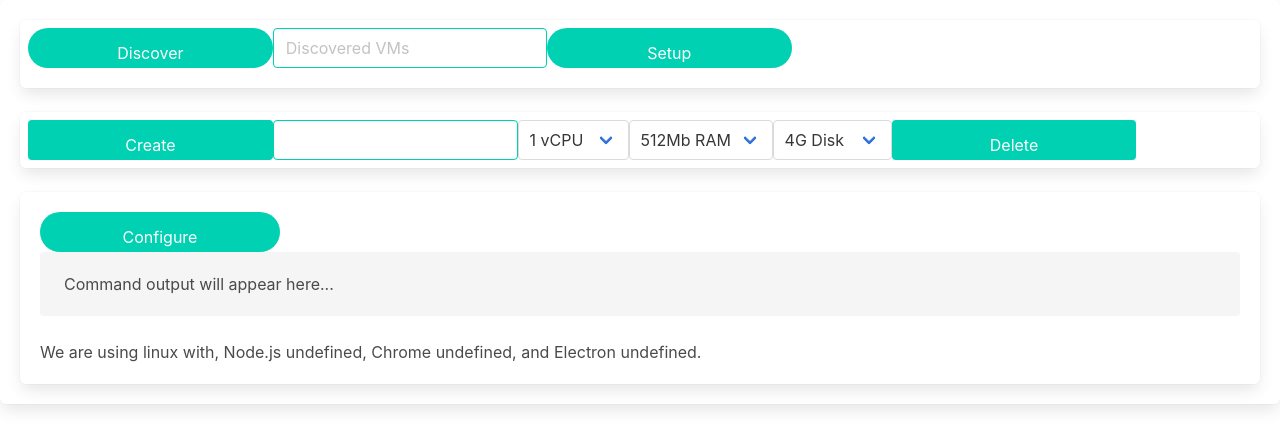
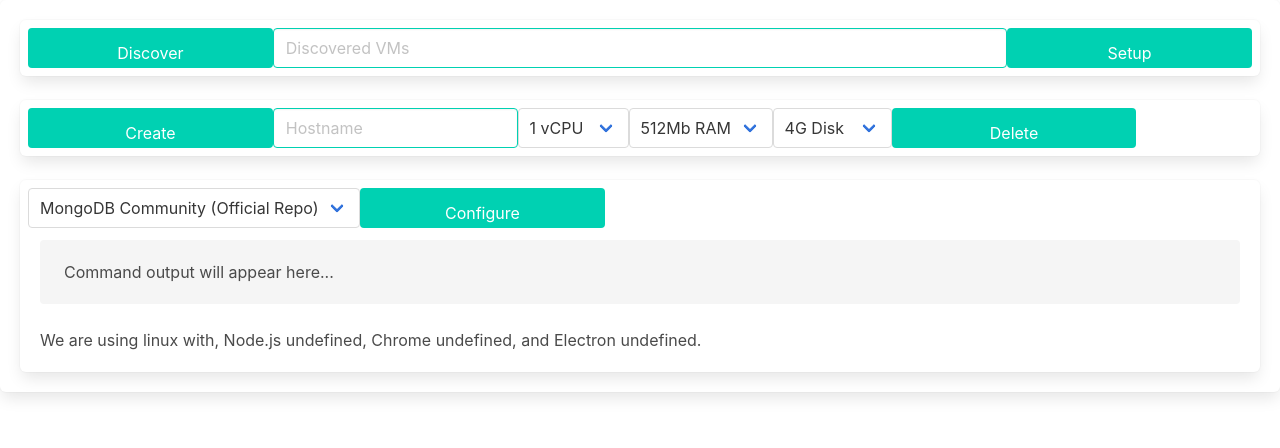
Before and after one commit to karl-denby/passible, an Electron app: page src/index.html in a window 1280 px wide. Drawn offline with Linux system fonts and the light colour scheme.

Commit message:
polish css

```diff
--- a/src/index.html
+++ b/src/index.html
@@ -14,20 +14,16 @@
 
       <div class="box">
         <div class="columns">
-          <button id="btnDiscoverVM" class="button is-primary is-rounded column is-one-fifth" type="button">Discover</button>
-          <div class="field">
-            <div class="control">
-              <input id="txtListVM" class="input is-primary column" type="text" placeholder="Discovered VMs">
-            </div>
-          </div>
-          <button id="btnSetupVM" class="button is-primary is-rounded column is-one-fifth" type="button">Setup</button>
+          <button id="btnDiscoverVM" class="button is-primary column is-one-fifth" type="button">Discover</button>
+          <input id="txtListVM" class="input is-primary column is-three-fifths" type="text" placeholder="Discovered VMs">
+          <button id="btnSetupVM" class="button is-primary column is-one-fifth" type="button">Setup</button>
         </div>
       </div>
 
       <div class="box">
         <div class="columns">
           <button id="btnCreateVM" class="button is-primary column is-one-fifth" type="button">Create</button>
-          <input id="txtCreateVM" class="input is-primary column is-one-fifth" type="input">
+          <input id="txtCreateVM" class="input is-primary column is-one-fifth" type="text" placeholder="Hostname">
           <div class="select">
             <select name="selProc" id="selProc">
               <option value="1">1 vCPU</option>
@@ -54,14 +50,20 @@
       </div>
 
       <div class="box">
-        <button id="btnConfigureVM" class="button is-primary is-rounded column is-one-fifth" type="button">Configure</button>
-        <p id="txtOutput" class="notification">Command output will appear here...</p>
-        We are using <script>document.write(process.platform)</script> with,
-        Node.js <script>document.write(process.versions.node)</script>,
-        Chrome <script>document.write(process.versions.chrome)</script>,
-        and Electron <script>document.write(process.versions.electron)</script>.
+      <div class="columns">
+        <div class="select">
+          <select name="selPlan" id="selPlan">
+            <option value="mongod-community-offcial.ansible">MongoDB Community (Official Repo)</option>
+            <option value="mongod-enterprise-official.ansible">MongoDB Enterprise (Official Repo)</option>
+          </select>
+        </div>
+        <button id="btnConfigureVM" class="button is-primary column is-one-fifth" type="button">Configure</button>
       </div>
-
+      <p id="txtOutput" class="notification">Command output will appear here...</p>
+      We are using <script>document.write(process.platform)</script> with,
+      Node.js <script>document.write(process.versions.node)</script>,
+      Chrome <script>document.write(process.versions.chrome)</script>,
+      and Electron <script>document.write(process.versions.electron)</script>.
     </div>
   </body>
 </html>
```
